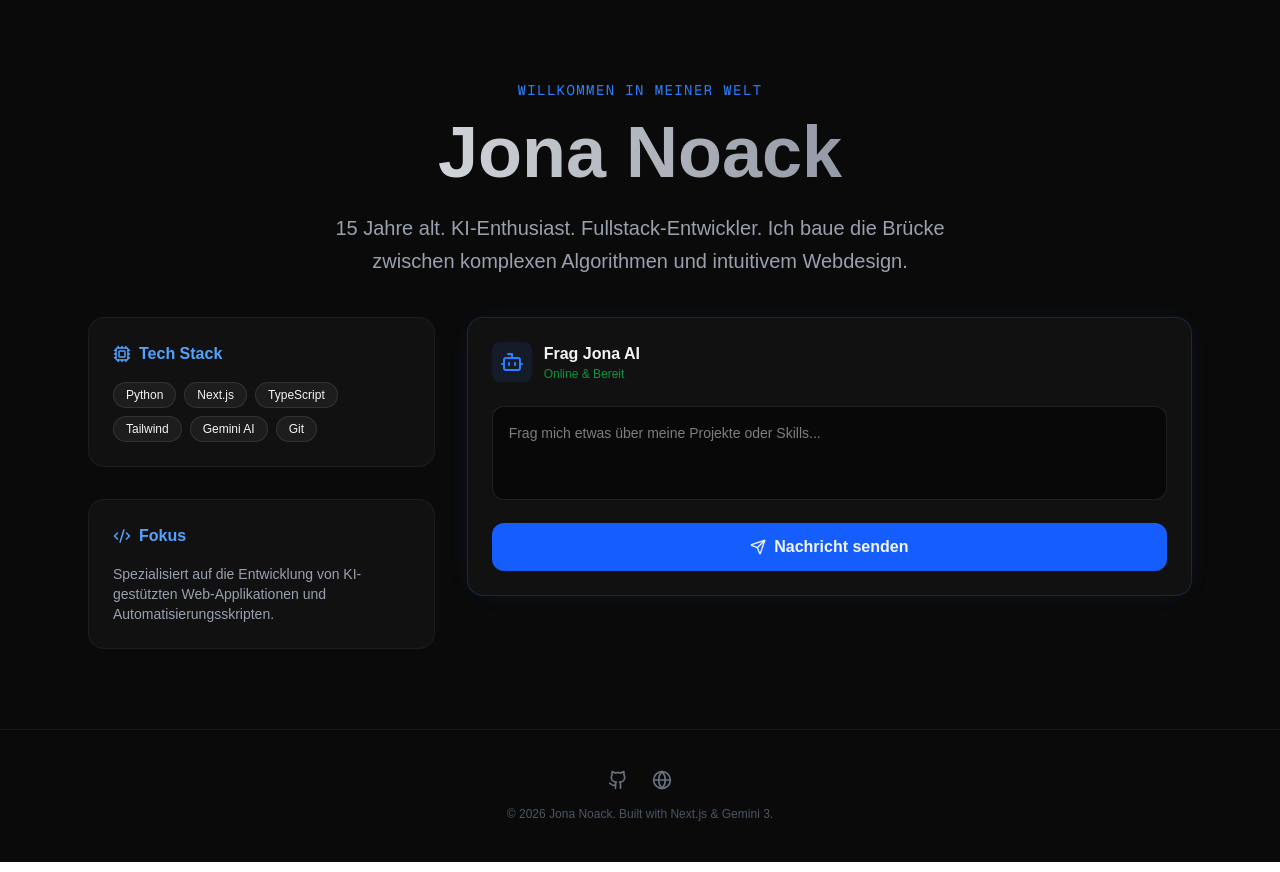
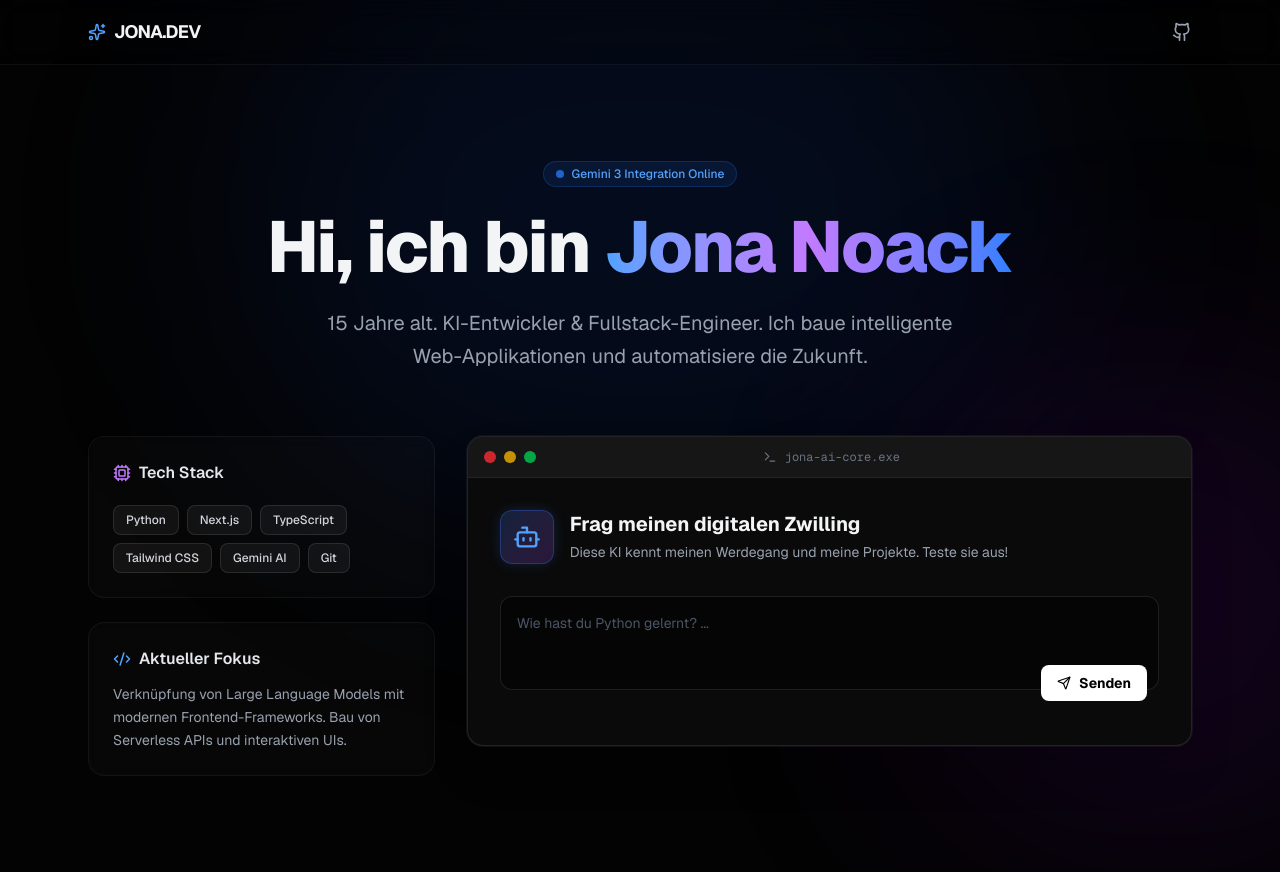
Before and after one commit to noackjona-hash/Portfolio, a Next.js app: page / in a window 1280 px wide. Built offline with nearby package versions, Linux system fonts and the light colour scheme.

Commit message:
Upgrade Design

```diff
--- a/app/page.tsx
+++ b/app/page.tsx
@@ -1,7 +1,7 @@
 "use client";
 import { useState } from "react";
 import { motion } from "framer-motion";
-import { Bot, Code2, Cpu, Github, Globe, Send, User } from "lucide-react";
+import { Bot, Code2, Cpu, Github, Globe, Send, Terminal, Sparkles } from "lucide-react";
 
 export default function Portfolio() {
   const [input, setInput] = useState("");
@@ -11,6 +11,7 @@ export default function Portfolio() {
   const askAI = async () => {
     if (!input) return;
     setLoading(true);
+    setResponse("");
     try {
       const res = await fetch("/api/chat", {
         method: "POST",
@@ -20,105 +21,151 @@ export default function Portfolio() {
       const data = await res.json();
       setResponse(data.reply);
     } catch (e) {
-      setResponse("Fehler bei der Verbindung...");
+      setResponse("Fehler bei der Verbindung zum Core-System...");
     }
     setLoading(false);
   };
 
   return (
-    <div className="min-h-screen bg-[#0a0a0a] text-gray-100 selection:bg-blue-500/30">
+    <div className="min-h-screen bg-[#030303] text-gray-100 selection:bg-purple-500/30 relative overflow-hidden font-sans">
+
+      {/* Ambient Background Glow */}
+      <div className="absolute top-[-10%] left-1/2 -translate-x-1/2 w-[800px] h-[600px] bg-blue-600/10 blur-[120px] rounded-full pointer-events-none" />
+      <div className="absolute top-[40%] right-[-10%] w-[500px] h-[500px] bg-purple-600/10 blur-[120px] rounded-full pointer-events-none" />
+
+      {/* Navigation / Header */}
+      <nav className="w-full border-b border-white/5 bg-black/20 backdrop-blur-md sticky top-0 z-50">
+        <div className="max-w-6xl mx-auto px-6 h-16 flex items-center justify-between">
+          <span className="font-bold text-lg tracking-tighter flex items-center gap-2">
+            <Sparkles size={18} className="text-blue-400" />
+            JONA.DEV
+          </span>
+          <div className="flex gap-4">
+            <a href="https://github.com/noackjona-hash" target="_blank" className="text-gray-400 hover:text-white transition-colors"><Github size={20} /></a>
+          </div>
+        </div>
+      </nav>
+
       {/* Hero Section */}
-      <section className="pt-20 pb-10 px-6 max-w-5xl mx-auto text-center">
-        <motion.div initial={{ opacity: 0, y: 20 }} animate={{ opacity: 1, y: 0 }}>
-          <h2 className="text-blue-500 font-mono mb-4 text-sm tracking-widest uppercase">Willkommen in meiner Welt</h2>
-          <h1 className="text-5xl md:text-7xl font-bold mb-6 bg-gradient-to-r from-white to-gray-500 bg-clip-text text-transparent">
-            Jona Noack
+      <section className="pt-24 pb-16 px-6 max-w-5xl mx-auto text-center relative z-10">
+        <motion.div initial={{ opacity: 0, y: 20 }} animate={{ opacity: 1, y: 0 }} transition={{ duration: 0.5 }}>
+          <div className="inline-flex items-center gap-2 px-3 py-1 rounded-full bg-blue-500/10 border border-blue-500/20 text-blue-400 text-xs font-medium mb-6">
+            <span className="w-2 h-2 rounded-full bg-blue-500 animate-pulse" />
+            Gemini 3 Integration Online
+          </div>
+          <h1 className="text-5xl md:text-7xl font-extrabold mb-6 tracking-tight">
+            Hi, ich bin <span className="bg-gradient-to-r from-blue-400 via-purple-400 to-blue-500 bg-clip-text text-transparent">Jona Noack</span>
           </h1>
-          <p className="text-xl text-gray-400 max-w-2xl mx-auto leading-relaxed">
-            15 Jahre alt. KI-Enthusiast. Fullstack-Entwickler.
-            Ich baue die Brücke zwischen komplexen Algorithmen und intuitivem Webdesign.
+          <p className="text-lg md:text-xl text-gray-400 max-w-2xl mx-auto leading-relaxed">
+            15 Jahre alt. KI-Entwickler & Fullstack-Engineer. Ich baue intelligente Web-Applikationen und automatisiere die Zukunft.
           </p>
         </motion.div>
       </section>
 
-      <main className="max-w-6xl mx-auto px-6 grid grid-cols-1 lg:grid-cols-3 gap-8 pb-20">
+      <main className="max-w-6xl mx-auto px-6 grid grid-cols-1 lg:grid-cols-12 gap-8 pb-24 relative z-10">
 
-        {/* Left: Stats & Tech Stack */}
-        <div className="space-y-8">
-          <div className="bg-[#111] border border-white/5 p-6 rounded-2xl">
-            <h3 className="flex items-center gap-2 font-bold mb-4 text-blue-400">
-              <Cpu size={18} /> Tech Stack
+        {/* Left Column: Stats & Tech Stack (Takes up 4 columns on large screens) */}
+        <div className="lg:col-span-4 space-y-6">
+          <motion.div
+            initial={{ opacity: 0, x: -20 }} animate={{ opacity: 1, x: 0 }} transition={{ delay: 0.2 }}
+            className="bg-white/[0.02] border border-white/5 p-6 rounded-2xl backdrop-blur-sm hover:bg-white/[0.04] transition-colors"
+          >
+            <h3 className="flex items-center gap-2 font-semibold mb-5 text-gray-200">
+              <Cpu size={18} className="text-purple-400" /> Tech Stack
             </h3>
             <div className="flex flex-wrap gap-2">
-              {["Python", "Next.js", "TypeScript", "Tailwind", "Gemini AI", "Git"].map((tech) => (
-                <span key={tech} className="px-3 py-1 bg-white/5 border border-white/10 rounded-full text-xs">
+              {["Python", "Next.js", "TypeScript", "Tailwind CSS", "Gemini AI", "Git"].map((tech) => (
+                <span key={tech} className="px-3 py-1.5 bg-white/5 border border-white/10 rounded-lg text-xs font-medium text-gray-300 hover:border-purple-500/50 hover:text-white transition-all cursor-default">
                   {tech}
                 </span>
               ))}
             </div>
+          </motion.div>
+
+          <motion.div
+            initial={{ opacity: 0, x: -20 }} animate={{ opacity: 1, x: 0 }} transition={{ delay: 0.3 }}
+            className="bg-white/[0.02] border border-white/5 p-6 rounded-2xl backdrop-blur-sm hover:bg-white/[0.04] transition-colors"
+          >
+            <h3 className="flex items-center gap-2 font-semibold mb-3 text-gray-200">
+              <Code2 size={18} className="text-blue-400" /> Aktueller Fokus
+            </h3>
+            <p className="text-sm text-gray-400 leading-relaxed">
+              Verknüpfung von Large Language Models mit modernen Frontend-Frameworks. Bau von Serverless APIs und interaktiven UIs.
+            </p>
+          </motion.div>
         </div>
 
-          <div className="bg-[#111] border border-white/5 p-6 rounded-2xl">
-            <h3 className="flex items-center gap-2 font-bold mb-4 text-blue-400">
-              <Code2 size={18} /> Fokus
-            </h3>
-            <p className="text-sm text-gray-400">
-              Spezialisiert auf die Entwicklung von KI-gestützten Web-Applikationen und Automatisierungsskripten.
-            </p>
+        {/* Right Column: AI Chatbot (Takes up 8 columns) */}
+        <motion.div
+          initial={{ opacity: 0, y: 20 }} animate={{ opacity: 1, y: 0 }} transition={{ delay: 0.4 }}
+          className="lg:col-span-8"
+        >
+          <div className="bg-[#0a0a0a] border border-white/10 rounded-2xl shadow-2xl overflow-hidden ring-1 ring-white/5">
+
+            {/* Fake Mac Window Header */}
+            <div className="bg-white/5 px-4 py-3 flex items-center justify-between border-b border-white/5">
+              <div className="flex gap-2">
+                <div className="w-3 h-3 rounded-full bg-red-500/80" />
+                <div className="w-3 h-3 rounded-full bg-yellow-500/80" />
+                <div className="w-3 h-3 rounded-full bg-green-500/80" />
+              </div>
+              <div className="text-xs font-mono text-gray-500 flex items-center gap-2">
+                <Terminal size={14} /> jona-ai-core.exe
+              </div>
+              <div className="w-12" /> {/* Spacer for centering */}
+            </div>
+
+            <div className="p-6 md:p-8">
+              <div className="flex items-start gap-4 mb-8">
+                <div className="p-3 bg-gradient-to-br from-blue-500/20 to-purple-500/20 border border-blue-500/30 rounded-xl text-blue-400 shadow-[0_0_15px_-3px_rgba(59,130,246,0.3)]">
+                  <Bot size={28} />
+                </div>
+                <div>
+                  <h3 className="text-xl font-bold text-gray-100">Frag meinen digitalen Zwilling</h3>
+                  <p className="text-sm text-gray-400 mt-1">Diese KI kennt meinen Werdegang und meine Projekte. Teste sie aus!</p>
                 </div>
               </div>
 
-        {/* Center: AI Chatbot (Dein digitaler Zwilling) */}
-        <div className="lg:col-span-2 space-y-6">
-          <div className="bg-[#111] border border-blue-500/20 p-6 rounded-2xl shadow-[0_0_30px_-15px_rgba(59,130,246,0.3)]">
-            <div className="flex items-center gap-3 mb-6">
-              <div className="p-2 bg-blue-500/10 rounded-lg text-blue-500">
-                <Bot size={24} />
-              </div>
-              <div>
-                <h3 className="font-bold">Frag Jona AI</h3>
-                <p className="text-xs text-green-500 animate-pulse">Online & Bereit</p>
-              </div>
-            </div>
-
-            <div className="space-y-4">
+              <div className="space-y-4 relative">
                 <textarea
                   value={input}
                   onChange={(e) => setInput(e.target.value)}
-                placeholder="Frag mich etwas über meine Projekte oder Skills..."
-                className="w-full bg-black/50 border border-white/10 rounded-xl p-4 text-sm focus:border-blue-500 outline-none transition-all resize-none"
+                  onKeyDown={(e) => {
+                    if (e.key === 'Enter' && !e.shiftKey) {
+                      e.preventDefault();
+                      askAI();
+                    }
+                  }}
+                  placeholder="Wie hast du Python gelernt? ..."
+                  className="w-full bg-black/50 border border-white/10 rounded-xl p-4 text-sm text-gray-200 focus:border-purple-500/50 focus:ring-1 focus:ring-purple-500/50 outline-none transition-all resize-none placeholder:text-gray-600"
                   rows={3}
                 />
                 <button
                   onClick={askAI}
                   disabled={loading}
-                className="w-full bg-blue-600 hover:bg-blue-500 disabled:bg-gray-800 py-3 rounded-xl font-bold flex items-center justify-center gap-2 transition-all"
+                  className="absolute bottom-3 right-3 bg-white text-black hover:bg-gray-200 disabled:bg-gray-700 disabled:text-gray-500 px-4 py-2 rounded-lg text-sm font-bold flex items-center gap-2 transition-all"
                 >
-                {loading ? "Denkt nach..." : <><Send size={16} /> Nachricht senden</>}
+                  {loading ? "Verarbeite..." : <><Send size={14} /> Senden</>}
                 </button>
+              </div>
 
+              {/* AI Response Box */}
               {response && (
                 <motion.div
-                  initial={{ opacity: 0, scale: 0.95 }}
-                  animate={{ opacity: 1, scale: 1 }}
-                  className="mt-6 p-4 bg-white/5 rounded-xl border border-white/10 text-sm text-gray-300 leading-relaxed italic"
+                  initial={{ opacity: 0, y: 10 }}
+                  animate={{ opacity: 1, y: 0 }}
+                  className="mt-6 p-5 bg-blue-950/10 rounded-xl border border-blue-500/20 relative overflow-hidden group"
                 >
+                  <div className="absolute top-0 left-0 w-1 h-full bg-gradient-to-b from-blue-500 to-purple-500" />
+                  <p className="text-sm text-gray-300 leading-relaxed pl-2 whitespace-pre-wrap">
                     {response}
+                  </p>
                 </motion.div>
               )}
             </div>
           </div>
-        </div>
+        </motion.div>
       </main>
-
-      {/* Footer / Links */}
-      <footer className="border-t border-white/5 py-10 text-center">
-        <div className="flex justify-center gap-6 mb-4 text-gray-500">
-          <a href="https://github.com/noackjona-hash" className="hover:text-white transition-colors"><Github size={20} /></a>
-          <a href="#" className="hover:text-white transition-colors"><Globe size={20} /></a>
-        </div>
-        <p className="text-xs text-gray-600">© 2026 Jona Noack. Built with Next.js & Gemini 3.</p>
-      </footer>
     </div>
   );
 }
```
Lines whose indentation alone changed are shown as unchanged.
